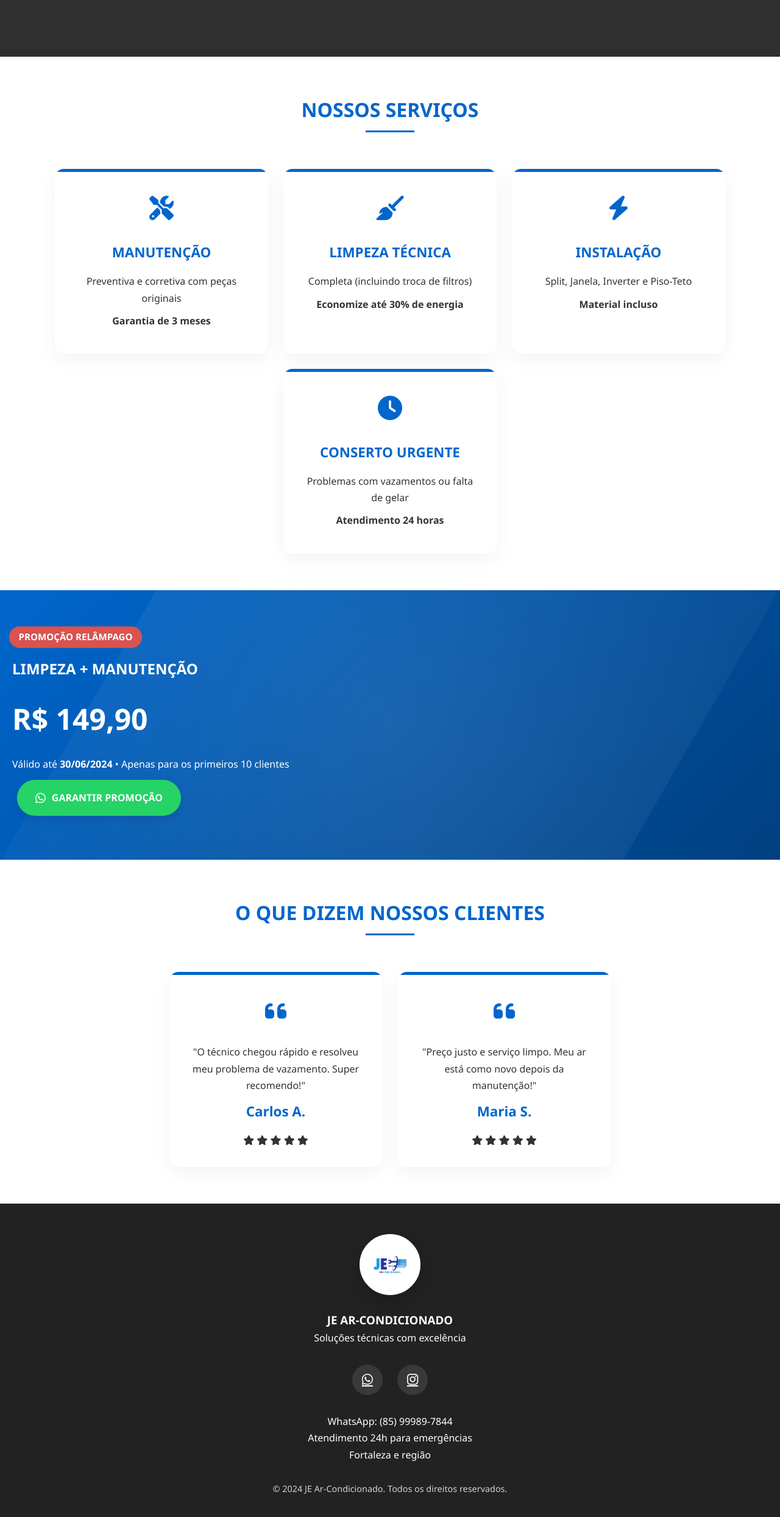
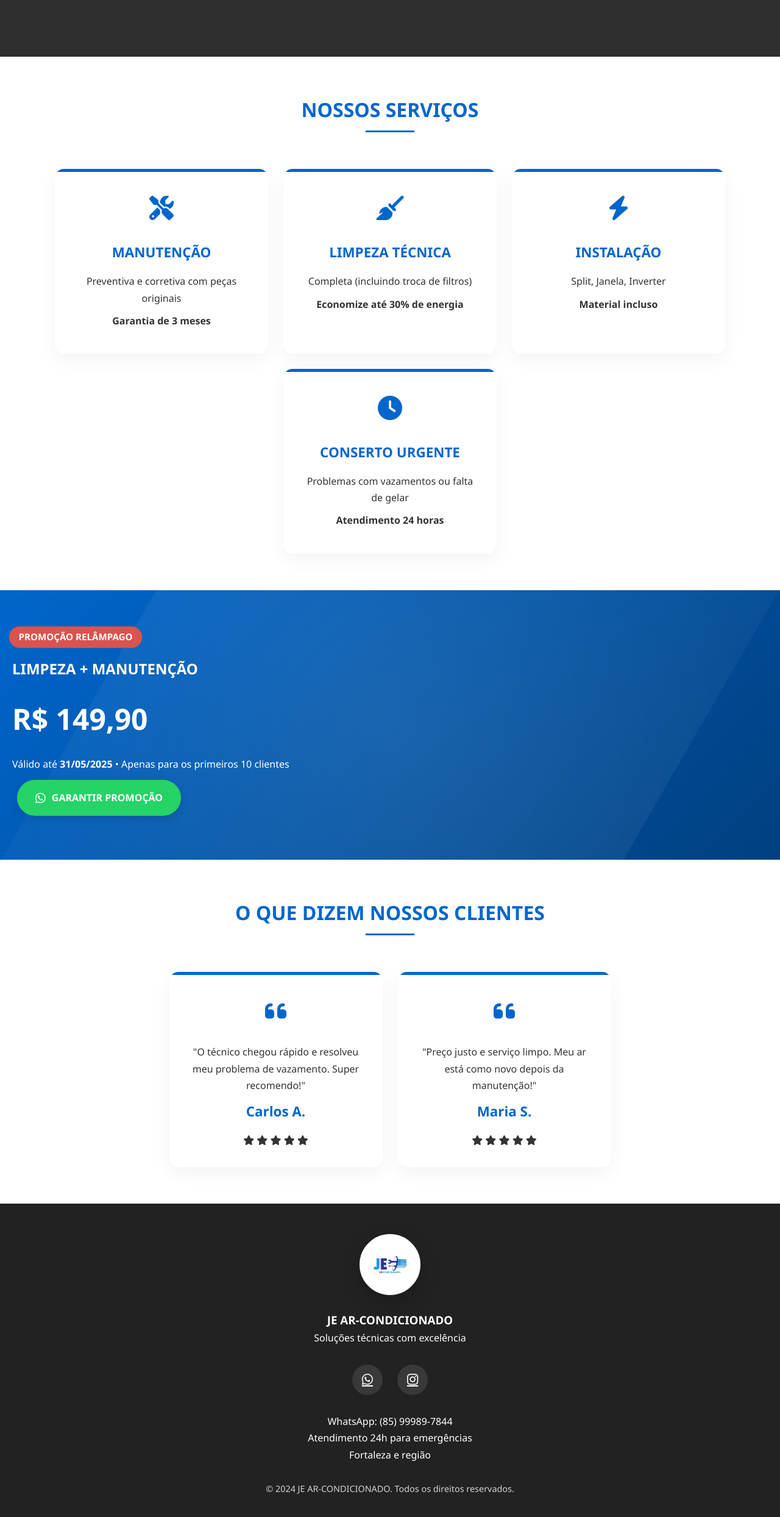
Before and after one commit to jearcondicionado/site, a plain HTML site: page index.html in a window 1280 px wide. Shown: the part 707-3195 px from the top of the page at 61% size. Drawn offline with Linux system fonts and the light colour scheme; grey boxes are pictures that could not be loaded.

Commit message:
Update index.html

```diff
--- a/index.html
+++ b/index.html
@@ -3,7 +3,7 @@
 <head>
     <meta charset="UTF-8">
     <meta name="viewport" content="width=device-width, initial-scale=1.0, maximum-scale=1.0, user-scalable=no">
-    <title>JE Ar-Condicionado | Serviços Premium</title>
+    <title>JE AR-CONDICIONADO | Serviços Especializados</title>
     <link rel="stylesheet" href="assets/css/style.css">
     <link rel="stylesheet" href="https://cdnjs.cloudflare.com/ajax/libs/font-awesome/6.4.0/css/all.min.css">
 </head>
@@ -45,7 +45,7 @@
             <div class="service-card">
                 <div class="service-icon"><i class="fas fa-bolt"></i></div>
                 <h3>INSTALAÇÃO</h3>
-                <p>Split, Janela, Inverter e Piso-Teto</p>
+                <p>Split, Janela, Inverter</p>
                 <p><strong>Material incluso</strong></p>
             </div>
             <div class="service-card">
@@ -63,7 +63,7 @@
             <span class="promo-tag">PROMOÇÃO RELÂMPAGO</span>
             <h2>LIMPEZA + MANUTENÇÃO</h2>
             <div class="promo-price">R$ 149,90</div>
-            <p>Válido até <strong>30/06/2024</strong> • Apenas para os primeiros 10 clientes</p>
+            <p>Válido até <strong>31/05/2025</strong> • Apenas para os primeiros 10 clientes</p>
             <a href="https://wa.me/5585999897844?text=Quero%20a%20promoção%20de%20R$149,90%20para%20limpeza%20+%20manutenção!" class="btn btn-whatsapp">
                 <i class="fab fa-whatsapp"></i> GARANTIR PROMOÇÃO
             </a>
@@ -123,7 +123,7 @@
         <p>Fortaleza e região</p>
 
         <div class="copyright">
-            © 2024 JE Ar-Condicionado. Todos os direitos reservados.
+            © 2024 JE AR-CONDICIONADO. Todos os direitos reservados.
         </div>
     </footer>
 
```
